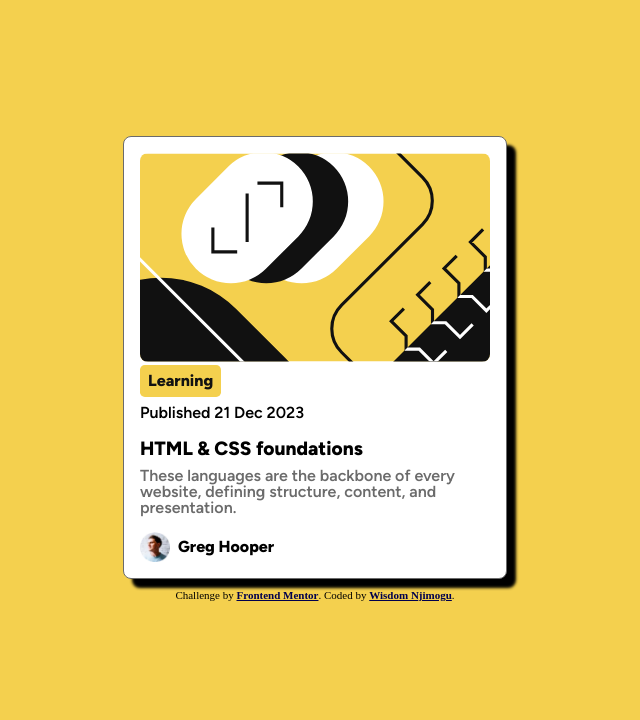
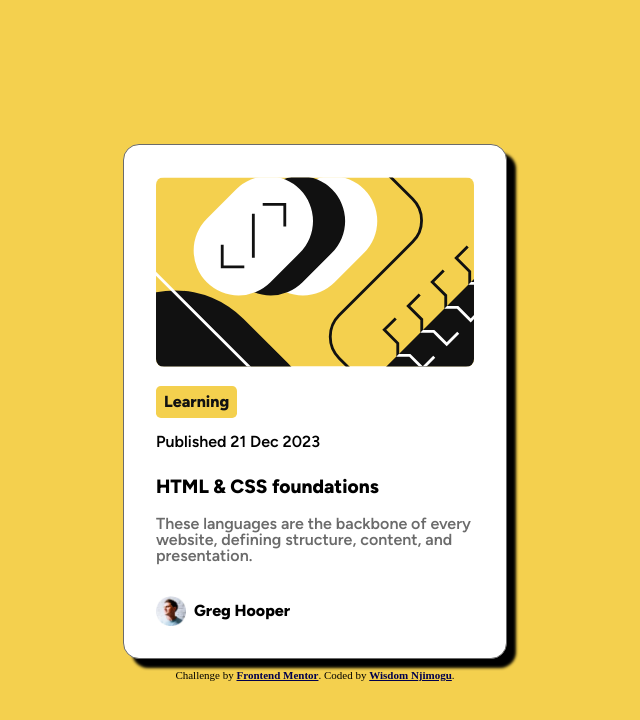
Before and after one commit to Hart-wiz/blog-preview-card, a plain HTML site: page index.html in a window 1280 px wide. Shown: the whole page, without its empty margins (325-965 px from the left). Drawn offline with Linux system fonts and the light colour scheme.

Commit message:
added some more padding and margin

```diff
--- a/css/style.css
+++ b/css/style.css
@@ -27,7 +27,7 @@ body {
   background-color: var(--Yellow);
   display: flex;
   flex-direction: column;
-  padding-top: 17vh;
+  padding-top: 18vh;
   /* align-items: center;
   justify-content: center; */
 }
@@ -39,15 +39,15 @@ main {
   align-self: center;
   width: 384px;
   height: auto;
-  padding: 1em;
-  border-radius: 0.5em;
+  padding: 2em;
+  border-radius: 1em;
   font-size: 1rem;
   font-family: fig-semibold;
   border: var(--Gray-500), solid, 0.5px;
   box-shadow: 9px 9px 3px;
 }
 .front-image {
-  border-radius: 0.5em;
+  border-radius: 1em;
 }
 .front-image img {
   width: 100%;
@@ -62,18 +62,19 @@ main {
   font-weight: 800;
   width: fit-content;
   padding: 0.5em;
+  margin: 1em 0;
   border-radius: 0.3em;
   font-family: fig-extrabold;
 }
 .text-area span {
   font-weight: 500;
   display: block;
-  padding: 0.5em 0;
+  padding-bottom: 0.5em;
 }
 .text-area h1 {
   font-size: 1.2rem;
   font-weight: 800;
-  padding: 0.5em 0;
+  padding: 1em 0;
   font-family: fig-extrabold;
 }
 .text-area h1:hover {
@@ -89,7 +90,7 @@ main {
   display: flex;
   flex-direction: row;
   gap: 0.5em;
-  padding-top: 1em;
+  padding-top: 2em;
   font-family: fig-extrabold;
 }
 .author-profile img {
@@ -102,11 +103,11 @@ main {
 
 /* styling for mobile  */
 
-@media screen and (max-width: 600px) {
-  body {
+@media screen and (max-width: 400px) {
+  /* body {
     padding-top: 20vh;
-  }
+  } */
   main {
-    width: 80vw;
+    width: 90vw;
   }
 }
```
